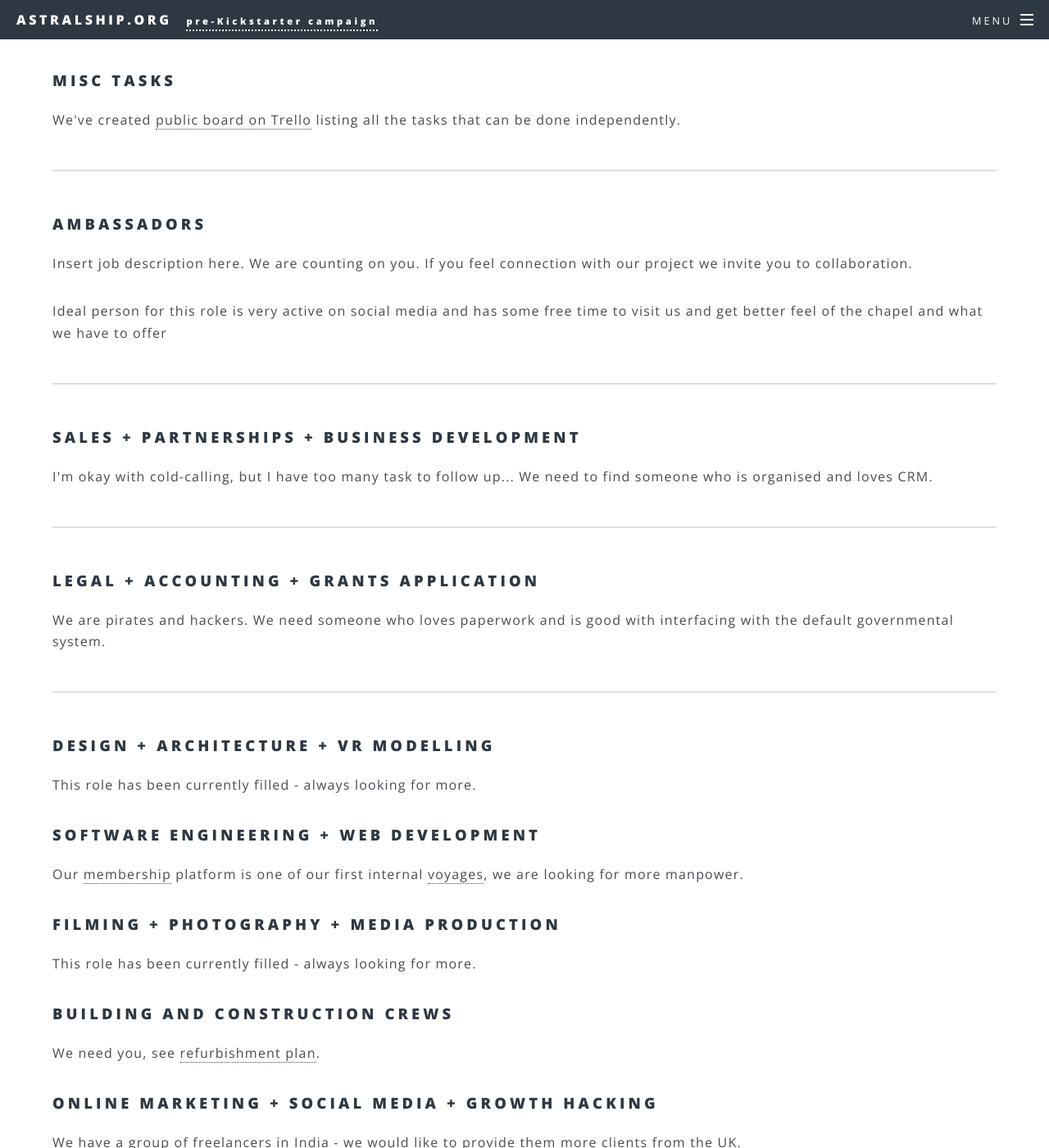
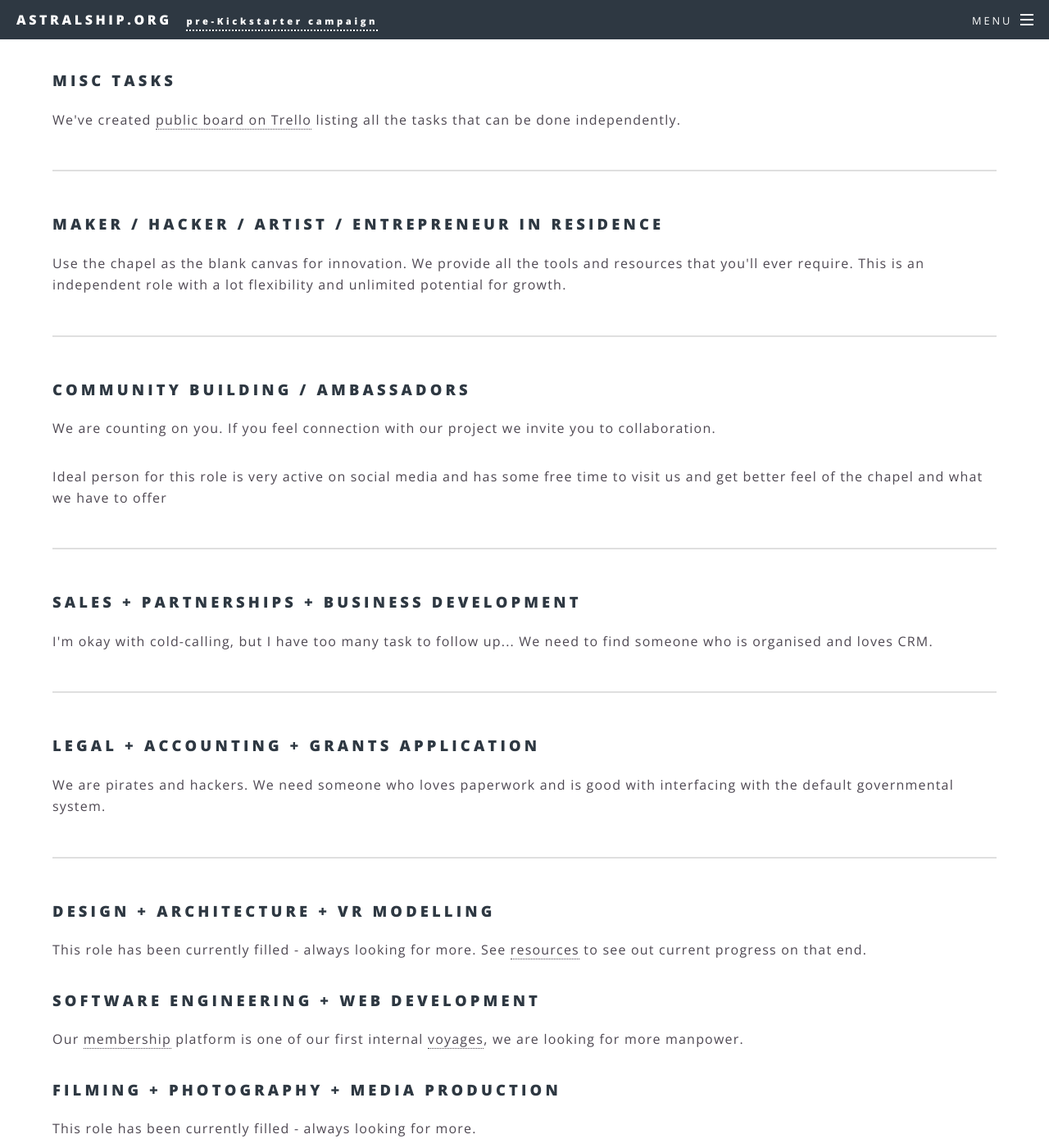
Before and after one commit to astralship/astralship.github.io, a Jekyll site: the page built from jobs.html, in a window 1280 px wide and 1400 px high, scrolled down 754 px. Shown: the whole window at 82% size. Built offline with Jekyll 4.4.1, drawn with Linux system fonts in a browser that asks for light colours; comment, search, counter and statistics services are not loaded; some of the changed text lies outside the part shown.

Commit message:
images + jobs

```diff
--- a/jobs.html
+++ b/jobs.html
@@ -19,8 +19,12 @@ order: 999999
 
 <hr>
 
-<h3>Ambassadors</h3>
-<p>Insert job description here. We are counting on you. If you feel connection with our project we invite you to collaboration.</p>
+<h3>Maker / Hacker / Artist / Entrepreneur in residence</h3>
+<p>Use the chapel as the blank canvas for innovation. We provide all the tools and resources that you'll ever require. This is an independent role with a lot flexibility and unlimited potential for growth.</p>
+<hr>
+
+<h3>Community building / Ambassadors</h3>
+<p>We are counting on you. If you feel connection with our project we invite you to collaboration.</p>
 
 <p>Ideal person for this role is very active on social media and has some free time to visit us and get better feel of the chapel and what we have to offer</p>
 <hr>
@@ -37,7 +41,7 @@ order: 999999
 <hr>
 
 <h3>Design + Architecture + VR Modelling</h3>
-<p>This role has been currently filled - always looking for more.</p>
+<p>This role has been currently filled - always looking for more. See <a href="resources.html">resources</a> to see out current progress on that end.</p>
 
 <h3>Software Engineering + Web Development</h3>
 <p>Our <a href="membership.html">membership</a> platform is one of our first internal <a href="voyages.html">voyages</a>, we are looking for more manpower.</p>
@@ -49,9 +53,9 @@ order: 999999
 <p>We  need you, see <a href="refurbishment.html">refurbishment plan</a>.</p>
 
 <h3>Online Marketing + Social Media + Growth Hacking</h3>
-<p>We have a group of freelancers in India - we would like to provide them more clients from the UK.</p>
-<span style="text-decoration: line-through;">
-<p>Someone who has flair to it. We have no idea what is the current &quot;next hot app&nbsp;...</p>
+<p>We have a group of freelancers in India. We are always looking for more... We believe that by getting our message out there - we will be able to attract more people.</p>
+
+<p>You should have passion about automation and recent trends in social media. We have no idea what is the current &quot;next hot app&nbsp;...</p>
 <ul>
 	<li>Instagram bots</li>
 	<li>Facebook groups</li>
```
Also changed, not shown: images/logo/astralship-transparent-margin.png, media/astralship-1.jpg (added), media/astralship-2.jpg (added), media/blockchain.jpg (added).
